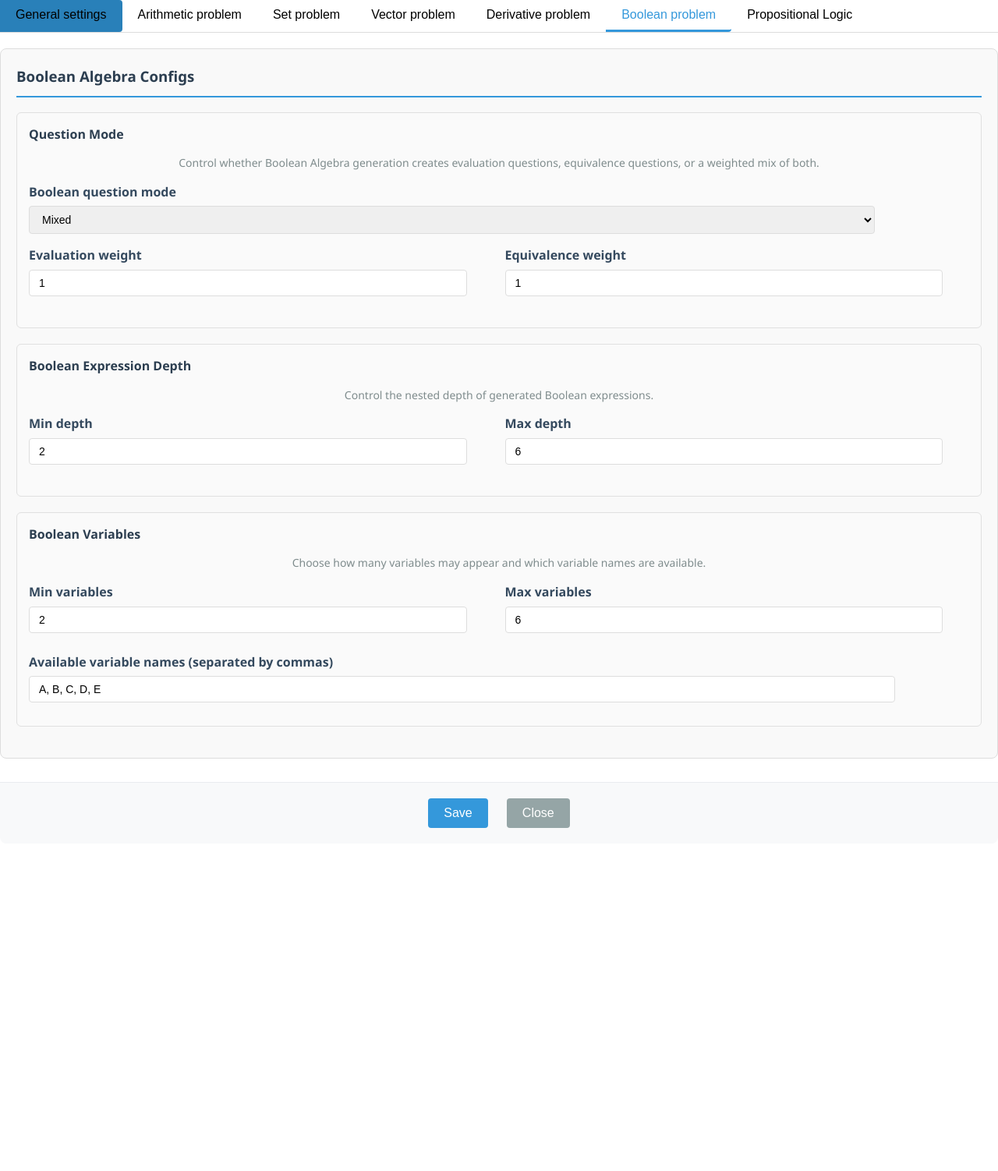
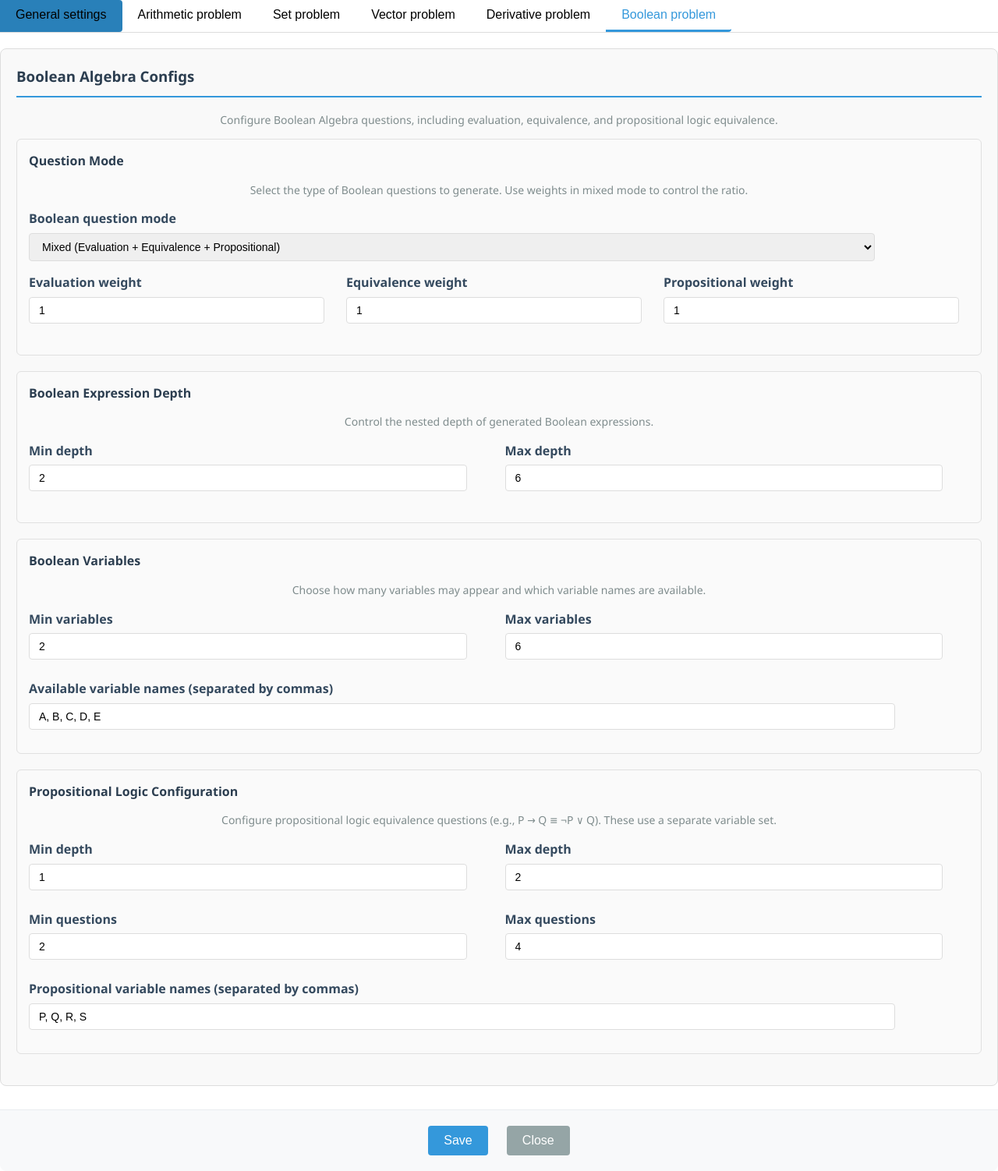
Before and after one commit to Project-RHM/Project-RHM, a Flask app: page /config in a window 1280 px wide, after a click on "Boolean problem". Shown: the whole page at 78% size. Before the commit the page ends 1062 px from the top, so only its background shows below. Run offline with Flask 3, Linux system fonts and the light colour scheme.

Commit message:
revision of ui

```diff
--- a/app.py
+++ b/app.py
@@ -142,8 +142,9 @@ def config():
             'max_vector_def_num', 'min_vector_prob_num', 'max_vector_prob_num',
             'min_fun_expr_depth', 'max_fun_expr_depth', 'min_derivative_prob_num',
             'max_derivative_prob_num', 'boolean_question_mode', 'boolean_eval_weight',
-            'boolean_equiv_weight', 'min_bool_expr_depth', 'max_bool_expr_depth',
-            'min_bool_var_num', 'max_bool_var_num'
+            'boolean_equiv_weight', 'boolean_prop_weight', 'min_bool_expr_depth', 'max_bool_expr_depth',
+            'min_bool_var_num', 'max_bool_var_num', 'min_prop_expr_depth', 'max_prop_expr_depth',
+            'min_prop_equiv_prob_num', 'max_prop_equiv_prob_num'
         ]
 
         for param in int_params:
--- a/templates/config.html
+++ b/templates/config.html
@@ -27,7 +27,6 @@
             <button class="nav-tab" onclick="showTab('vector')">Vector problem</button>
             <button class="nav-tab" onclick="showTab('derivative')">Derivative problem</button>
             <button class="nav-tab" onclick="showTab('boolean')">Boolean problem</button>
-            <button class="nav-tab" onclick="showTab('propositional')">Propositional Logic</button>
         </div>
 
         <div id="message" class="message"></div>
@@ -315,16 +314,18 @@
             <div id="boolean" class="tab-content">
                 <div class="config-section">
                     <h3>Boolean Algebra Configs</h3>
+                    <p class="config-description">Configure Boolean Algebra questions, including evaluation, equivalence, and propositional logic equivalence.</p>
 
                     <div class="form-section">
                         <h4>Question Mode</h4>
-                        <p class="config-description">Control whether Boolean Algebra generation creates evaluation questions, equivalence questions, or a weighted mix of both.</p>
+                        <p class="config-description">Select the type of Boolean questions to generate. Use weights in mixed mode to control the ratio.</p>
                         <div class="form-group">
                             <label for="boolean_question_mode">Boolean question mode</label>
                             <select id="boolean_question_mode" name="boolean_question_mode">
-                                <option value="0" {% if config.get('boolean_question_mode', 0) == 0 %}selected{% endif %}>Mixed</option>
+                                <option value="0" {% if config.get('boolean_question_mode', 0) == 0 %}selected{% endif %}>Mixed (Evaluation + Equivalence + Propositional)</option>
                                 <option value="1" {% if config.get('boolean_question_mode', 0) == 1 %}selected{% endif %}>Evaluation only</option>
                                 <option value="2" {% if config.get('boolean_question_mode', 0) == 2 %}selected{% endif %}>Equivalence only</option>
+                                <option value="3" {% if config.get('boolean_question_mode', 0) == 3 %}selected{% endif %}>Propositional Logic Equivalence only</option>
                             </select>
                         </div>
                         <div class="form-row">
@@ -337,6 +338,11 @@
                                 <label for="boolean_equiv_weight">Equivalence weight</label>
                                 <input type="number" id="boolean_equiv_weight" name="boolean_equiv_weight"
                                     value="{{ config.get('boolean_equiv_weight', 1) }}" min="0" max="20">
+                            </div>
+                            <div class="form-group">
+                                <label for="boolean_prop_weight">Propositional weight</label>
+                                <input type="number" id="boolean_prop_weight" name="boolean_prop_weight"
+                                    value="{{ config.get('boolean_prop_weight', 1) }}" min="0" max="20">
                             </div>
                         </div>
                     </div>
@@ -379,22 +385,12 @@
                                 value="{{ config.boolean_variables | join(', ') }}">
                         </div>
                     </div>
-                </div>
-            </div>
 
-            <!-- Propositional Logic Equivalence configs -->
-            <div id="propositional" class="tab-content">
-                <div class="config-section">
-                    <h3>Propositional Logic Equivalence Configs</h3>
-                    <p class="config-description">Configure propositional logic equivalence questions (e.g., P → Q ≡ ¬P ∨ Q).</p>
+                    <!-- Propositional Logic Configuration (subset of Boolean Algebra) -->
+                    <div class="form-section">
+                        <h4>Propositional Logic Configuration</h4>
+                        <p class="config-description">Configure propositional logic equivalence questions (e.g., P → Q ≡ ¬P ∨ Q). These use a separate variable set.</p>
 
-                    <div class="form-section">
-                        <h4>Expression Depth</h4>
-                        <p class="config-description">Control the complexity of propositional logic expressions:
-                            <br>• <strong>Easy (1-2):</strong> P, Q, ¬P, P ∧ Q, P ∨ Q (simple)
-                            <br>• <strong>Medium (2-3):</strong> P ∧ (Q ∨ R), ¬(P ∧ Q), P → Q (moderate)
-                            <br>• <strong>Hard (3-5):</strong> Complex nested expressions (advanced)
-                        </p>
                         <div class="form-row">
                             <div class="form-group">
                                 <label for="min_prop_expr_depth">Min depth</label>
@@ -407,10 +403,7 @@
                                     value="{{ config.max_prop_expr_depth }}" min="1" max="5">
                             </div>
                         </div>
-                    </div>
 
-                    <div class="form-section">
-                        <h4>Question Quantity</h4>
                         <div class="form-row">
                             <div class="form-group">
                                 <label for="min_prop_equiv_prob_num">Min questions</label>
@@ -423,12 +416,9 @@
                                     value="{{ config.max_prop_equiv_prob_num }}" min="1" max="10">
                             </div>
                         </div>
-                    </div>
 
-                    <div class="form-section">
-                        <h4>Propositional Variables</h4>
                         <div class="form-group">
-                            <label for="prop_variables">Available variable names (separated by commas)</label>
+                            <label for="prop_variables">Propositional variable names (separated by commas)</label>
                             <input type="text" id="prop_variables" name="prop_variables"
                                 value="{{ config.prop_variables | join(', ') }}">
                         </div>
```
